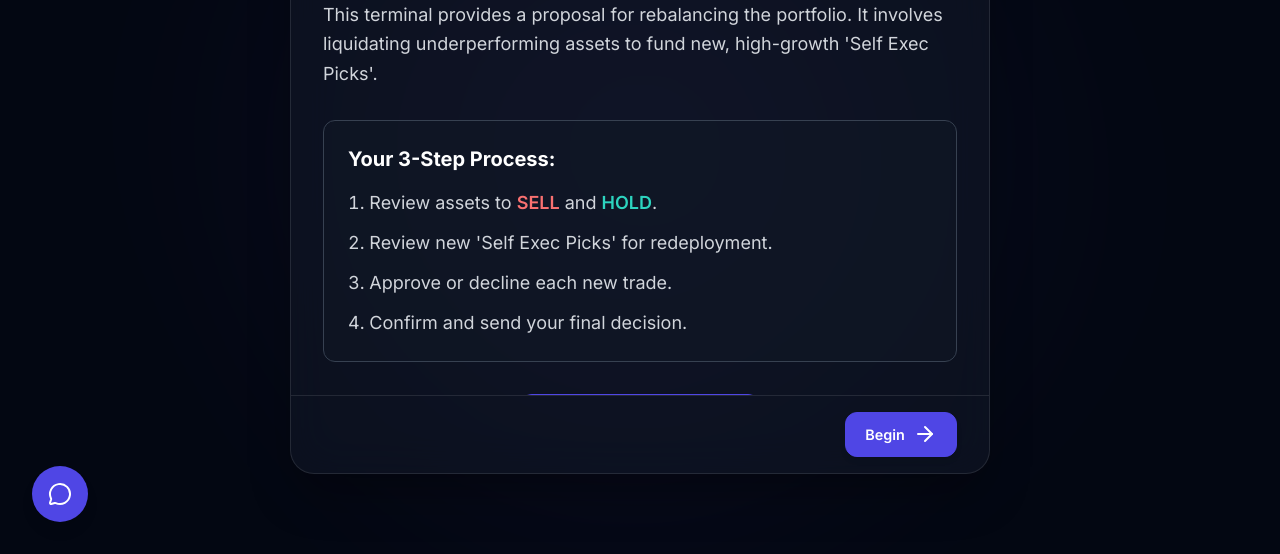
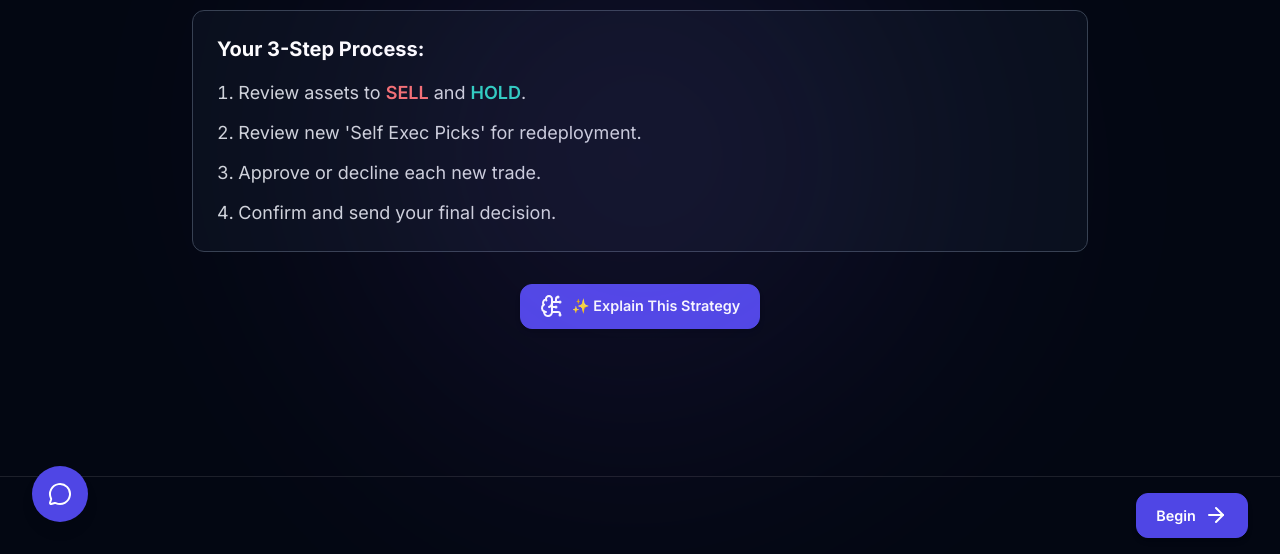
Before and after one commit to xlrdtech/rsep01, a plain HTML site: page index.html in a window 1280 px wide. Shown: the part 246-800 px from the top of the page. Drawn offline with nearby package versions, Linux system fonts and the light colour scheme.

Commit message:
Update layout to full-screen app container
Refactor HTML structure and styles for full-screen app layout.

```diff
--- a/index.html
+++ b/index.html
@@ -13,16 +13,13 @@
     <style>
         /* Use Inter font */
         @import url('https://fonts.googleapis.com/css2?family=Inter:wght@400;500;600;700;900&display=swap');
-        body {
+        html, body {
             font-family: 'Inter', sans-serif;
             background-color: #030712; /* gray-950 */
             color: #f9fafb; /* gray-100 */
             overflow: hidden; /* Hide body scrollbars */
-            display: flex;
-            align-items: center;
-            justify-content: center;
-            min-height: 100vh;
-            padding: 1rem; /* Add padding for small screens */
+            height: 100vh;
+            width: 100vw;
         }
 
         /* The animated blob, positioned behind everything */
@@ -47,33 +44,27 @@
             to { transform: translate(-50%, -50%) rotate(360deg); }
         }
 
-        /* Main content card with the glassmorphism effect */
-        #card {
-            width: 100%;
-            max-width: 700px;
-            height: 80vh;
-            max-height: 800px;
-            background: rgba(17, 24, 39, 0.6); /* gray-900 with 60% opacity */
-            border-radius: 1.5rem; /* rounded-3xl */
-            border: 1px solid rgba(255, 255, 255, 0.1);
-            box-shadow: 0 25px 50px -12px rgba(0, 0, 0, 0.4);
-            backdrop-filter: blur(20px);
-            -webkit-backdrop-filter: blur(20px);
+        /* Main app container - NOW FULL SCREEN */
+        #app-container {
+            width: 100vw;
+            height: 100vh;
             z-index: 2; /* In front of blob */
             display: flex;
             flex-direction: column;
-            overflow: hidden; /* Ensure rounded corners clip content */
+            overflow: hidden; /* Ensure content doesn't overflow */
         }
 
-        #card-header {
+        #app-header {
             padding: 1.5rem 2rem;
             border-bottom: 1px solid rgba(255, 255, 255, 0.1);
             text-align: center;
+            flex-shrink: 0; /* Header doesn't shrink */
         }
 
-        #card-content {
+        /* Main content area, scrollable */
+        #app-content {
             padding: 2rem;
-            flex-grow: 1;
+            flex-grow: 1; /* Takes up remaining space */
             overflow-y: auto;
             /* Custom scrollbar */
             &::-webkit-scrollbar { width: 8px; }
@@ -82,15 +73,16 @@
             &::-webkit-scrollbar-thumb:hover { background: rgba(255, 255, 255, 0.3); }
         }
 
-        #card-footer {
+        #app-footer {
             padding: 1rem 2rem;
             border-top: 1px solid rgba(255, 255, 255, 0.1);
             display: flex;
             justify-content: space-between;
             align-items: center;
+            flex-shrink: 0; /* Footer doesn't shrink */
         }
 
-        /* Modal Styles */
+        /* Modal Styles (unchanged, still overlays) */
         #modal-backdrop {
             position: fixed;
             inset: 0;
@@ -119,7 +111,7 @@
             &::-webkit-scrollbar-thumb { background: rgba(255, 255, 255, 0.2); border-radius: 10px; }
         }
 
-        /* Glassmorphism buttons */
+        /* Glassmorphism buttons (unchanged) */
         .btn {
             display: inline-flex;
             align-items: center;
@@ -154,7 +146,7 @@
             cursor: not-allowed;
         }
 
-        /* List item styles */
+        /* List item styles (unchanged) */
         .list-item {
             display: flex;
             justify-content: space-between;
@@ -165,7 +157,7 @@
             border: 1px solid rgba(255, 255, 255, 0.05);
         }
 
-        /* Checkbox styles */
+        /* Checkbox styles (unchanged) */
         .styled-checkbox-wrapper {
             display: flex;
             align-items: center;
@@ -194,7 +186,7 @@
             font-weight: bold;
         }
 
-        /* Spinner for AI Loading */
+        /* Spinner for AI Loading (unchanged) */
         .spinner {
             width: 1.25rem;
             height: 1.25rem;
@@ -207,7 +199,7 @@
             to { transform: rotate(360deg); }
         }
 
-        /* --- CHATBOT STYLES --- */
+        /* --- CHATBOT STYLES (unchanged) --- */
         #chat-bubble-button {
             position: fixed;
             bottom: 2rem;
@@ -347,24 +339,25 @@
         .hidden { display: none; }
     </style>
 </head>
-<body class="bg-gray-950 text-gray-100">
+<body>
 
     <!-- The animated blob background -->
     <div id="blob"></div>
 
-    <!-- Main Card -->
-    <div id="card">
+    <!-- Main App Container -->
+    <div id="app-container">
 
-        <!-- Card Header -->
-        <div id="card-header">
+        <!-- App Header -->
+        <div id="app-header">
             <h1 class="text-2xl font-black text-white">Rebalancing Terminal</h1>
         </div>
 
-        <!-- Card Content (Pages) -->
-        <div id="card-content">
+        <!-- App Content (Pages) -->
+        <div id="app-content">
 
             <!-- Page 1: Welcome -->
-            <div id="page-welcome">
+            <!-- ADDED max-w-4xl and mx-auto for readable content -->
+            <div id="page-welcome" class="max-w-4xl mx-auto">
                 <h2 class="text-3xl font-semibold text-white mb-4">Strategic Repositioning</h2>
                 <p class="text-lg text-gray-300 mb-8 leading-relaxed">
                     This terminal provides a proposal for rebalancing the portfolio. It involves
@@ -397,7 +390,8 @@
             </div>
 
             <!-- Page 2: Liquidation -->
-            <div id="page-liquidation" class="hidden">
+            <!-- ADDED max-w-4xl and mx-auto for readable content -->
+            <div id="page-liquidation" class="hidden max-w-4xl mx-auto">
                 <h2 class="text-2xl font-semibold text-white mb-6">Step 1: Liquidation Proposal</h2>
 
                 <!-- HOLD Section -->
@@ -447,7 +441,8 @@
             </div>
 
             <!-- Page 3: Proposal -->
-            <div id="page-proposal" class="hidden">
+            <!-- ADDED max-w-4xl and mx-auto for readable content -->
+            <div id="page-proposal" class="hidden max-w-4xl mx-auto">
                 <h2 class="text-2xl font-semibold text-white mb-6">Step 2: 'Self Exec' Buy Proposal</h2>
                 <div class="mb-6 p-5 bg-green-900/30 rounded-lg border border-green-500/50">
                     <h3 class="text-xl font-bold text-green-300">Core Picks (Redeploying $155.72)</h3>
@@ -475,7 +470,8 @@
             </div>
 
             <!-- Page 4: Review -->
-            <div id="page-review" class="hidden">
+            <!-- ADDED max-w-4xl and mx-auto for readable content -->
+            <div id="page-review" class="hidden max-w-4xl mx-auto">
                 <h2 class="text-2xl font-semibold text-white mb-6">Step 3: Final Review</h2>
 
                 <!-- This grid holds the review lists -->
@@ -547,8 +543,8 @@
 
         </div>
 
-        <!-- Card Footer (Navigation) -->
-        <div id="card-footer">
+        <!-- App Footer (Navigation) -->
+        <div id="app-footer">
             <button id="btn-back" class="btn hidden">
                 <i data-lucide="arrow-left"></i>
                 Back
@@ -704,7 +700,7 @@
             `;
 
             // --- Get Element References ---
-            const cardContent = document.getElementById('card-content');
+            const appContent = document.getElementById('app-content');
             const btnBack = document.getElementById('btn-back');
             const btnNext = document.getElementById('btn-next');
             const modal = document.getElementById('modal');
@@ -730,7 +726,7 @@
             // --- Page Navigation ---
             function showPage(pageId) {
                 // Reset card scroll
-                cardContent.scrollTop = 0;
+                appContent.scrollTop = 0;
 
                 // Hide all pages
                 pages.forEach(p => {
```
